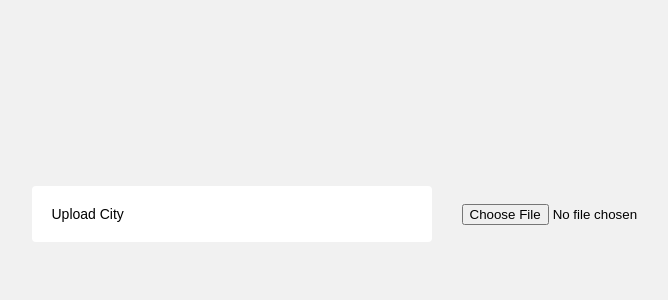
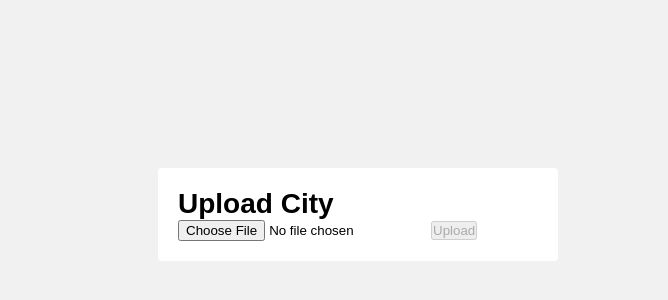
Before and after one commit to SouBeatrizKaroline/HackaConnection2023_FrontEnd, a React (Create React App) app: page / in a window 1280 px wide. Shown: the part 186-486 px from the top of the page, without its empty margins (282-950 px from the left). Built offline with nearby package versions, Linux system fonts and the light colour scheme.

Commit message:
add upload with axios

```diff
--- a/package.json
+++ b/package.json
@@ -6,6 +6,7 @@
     "@testing-library/jest-dom": "^5.16.5",
     "@testing-library/react": "^13.4.0",
     "@testing-library/user-event": "^13.5.0",
+    "axios": "^1.4.0",
     "react": "^18.2.0",
     "react-dom": "^18.2.0",
     "react-scripts": "5.0.1",
--- a/src/App.js
+++ b/src/App.js
@@ -1,16 +1,60 @@
 import React, { useState } from "react";
+import axios from "axios";
 
 import GlobalStyle from "./styles/global";
-
 import { Container, Content } from "./styles";
 
-import Upload from "./components/Upload";
+function App() {
+  const [selectedFile, setSelectedFile] = useState(null);
+  const [isUploading, setIsUploading] = useState(false);
+  const [uploadStatus, setUploadStatus] = useState("");
 
-function App() {
+  const handleFileChange = (event) => {
+    setSelectedFile(event.target.files[0]);
+  };
+
+  const handleUpload = async () => {
+    if (!selectedFile || isUploading) {
+      return;
+    }
+
+    setIsUploading(true);
+    setUploadStatus("");
+
+    try {
+      const formData = new FormData();
+      formData.append("file", selectedFile);
+
+      const response = await axios.post(
+        "https://d73a-2804-14c-88-22bf-ddce-b78a-deca-5eed.ngrok-free.app/upload",
+        formData
+      );
+
+      console.log(response.status)
+
+      if (response.status === 200) {
+        setUploadStatus("success");
+      } else {
+        setUploadStatus(`Error: ${response.data}`);
+      }
+    } catch (error) {
+      setUploadStatus(`Error: ${error.message}`);
+    } finally {
+      setIsUploading(false);
+    }
+  };
+
   return (
     <Container>
-      <Content>Upload City</Content>
-      <Upload />
+      <Content>
+        <h1>Upload City</h1>
+        <input type="file" onChange={handleFileChange} />
+        <button onClick={handleUpload} disabled={!selectedFile || isUploading}>
+          {isUploading ? "Uploading..." : "Upload"}
+        </button>
+        {uploadStatus === "success" && <p>File uploaded successfully!</p>}
+        {uploadStatus && <p>{uploadStatus}</p>}
+      </Content>
       <GlobalStyle />
     </Container>
   );
```
Also changed, not shown: 2 other files (tests, documents, lock files or other folders).
